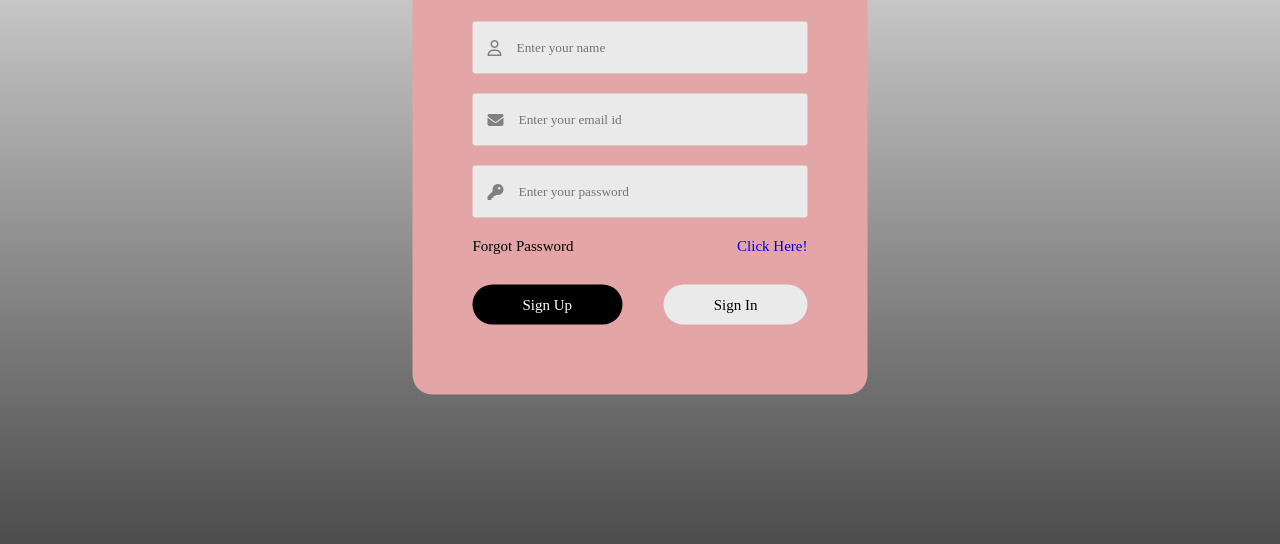
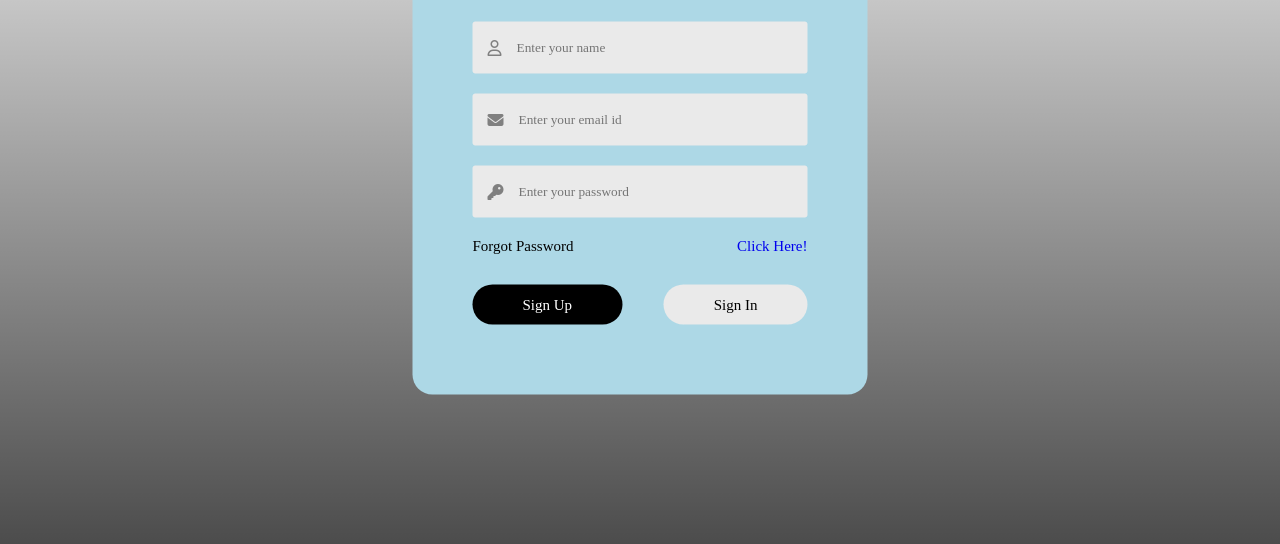
Before and after one commit to Faisal-khann/Login-Page, a plain HTML site: page index.html in a window 1280 px wide. Shown: the part 256-800 px from the top of the page. Drawn offline with Linux system fonts and the light colour scheme.

Commit message:
initial commit

```diff
--- a/style.css
+++ b/style.css
@@ -13,7 +13,7 @@
     position: relative;
 }
 .form-box{
-    background-color: rgb(227, 165, 165);
+    background-color: lightblue;
     width: 70%;
     max-width:455px;
     border-radius:20px;
```
